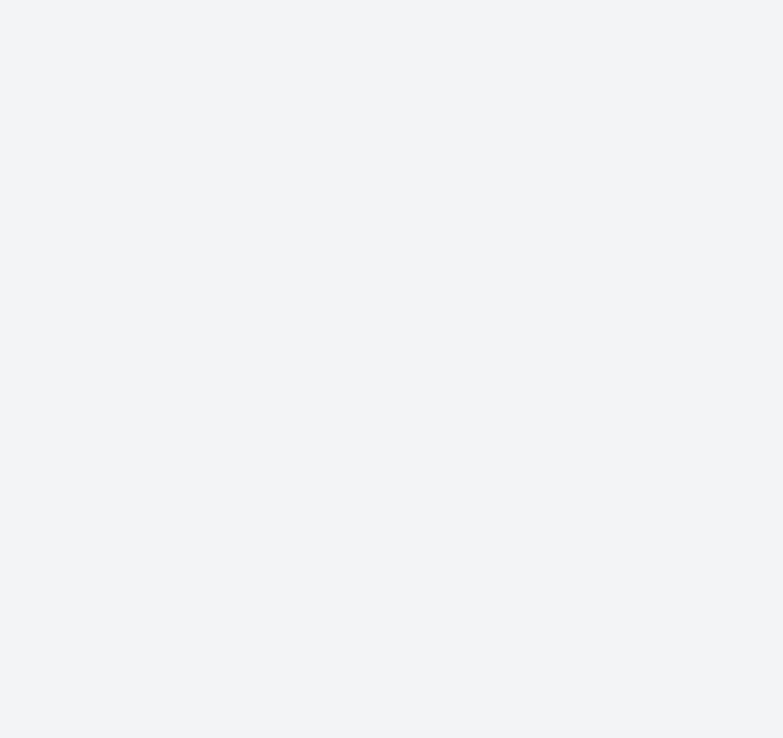
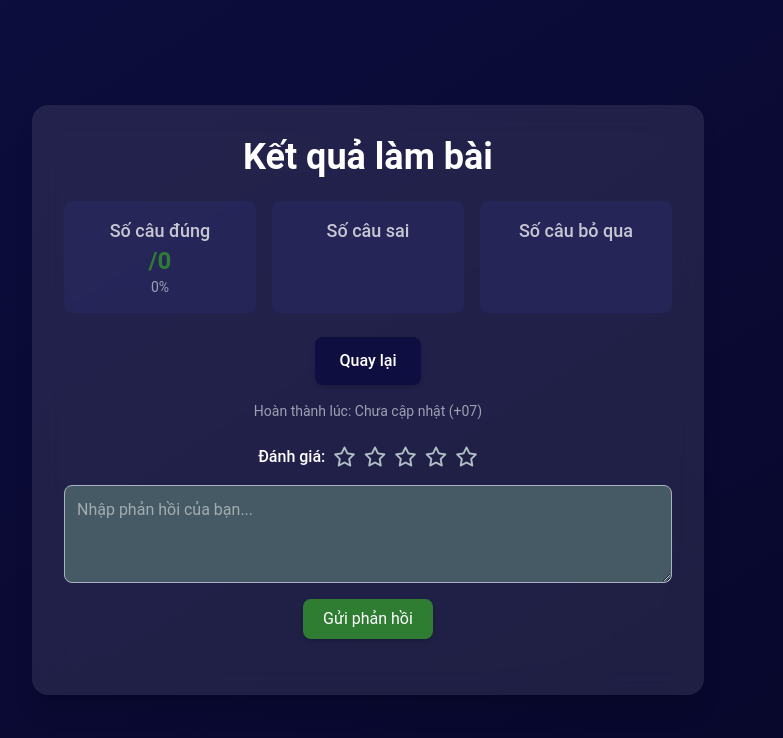
Before and after one commit to trung2004official/FinalProjectFrontEnd, a React (Vite) app: page /quiz/1/result in a window 1280 px wide. Before the commit this address had no page. Shown: the top 738 px of the page, without its empty margins (272-1055 px from the left). Built offline with nearby package versions, Linux system fonts and the light colour scheme.

Commit message:
rating-successful

```diff
--- a/src/App.jsx
+++ b/src/App.jsx
@@ -42,7 +42,7 @@ function App() {
                         <Route path="/quiz" element={<Quiz />} />
                         <Route path="/quiz/:id" element={<QuizDetails />} />
                         <Route path="/quizzes-questions/:quizId" element={<QuizTest />} />
-                        <Route path="/quiz/result" element={<QuizResult />} />
+                        <Route path="/quiz/:quizId/result" element={<QuizResult />} />
                         <Route path="/profile" element={<Profile />} />
                         <Route path="/history" element={<History />} /> {/* Route cho lịch sử làm bài */}
                         <Route path="/history/:id" element={<HistoryDetail />} />
--- a/src/pages/QuizResult.jsx
+++ b/src/pages/QuizResult.jsx
@@ -3,11 +3,17 @@ import React, { useState, useEffect } from 'react';
 import { useParams, Link, useLocation } from 'react-router-dom';
 import { BASE_URL } from '../../services/api';
 import FeedBack from '../components/User/Content/FeedBack.jsx';
+import { Formik, Form, Field } from 'formik';
+import { useUser } from '../contexts/UserContext.jsx';
+import Swal from 'sweetalert2';
 
 const QuizResult = () => {
   const location = useLocation();
   const { correct, wrong, skipped, questions, attemptId } = location.state || {};
   const [resultDetails, setResultDetails] = useState(null);
+  const [userRating, setUserRating] = useState(0);
+  const {quizId} = useParams();
+  const {user} = useUser();
 
   const getResultDetails = async () => {
     try {
@@ -24,10 +30,30 @@ const QuizResult = () => {
     }
   }, [attemptId]);
 
-  // Calculate percentage
   const totalQuestions = questions?.length || 0;
   const correctPercentage = totalQuestions > 0 ? ((correct / totalQuestions) * 100).toFixed(1) : 0;
 
+  const handleSubmitRating = async (values) => {
+    try {
+      await axios.post(`${BASE_URL}/api/ratings/quiz/${quizId}`, {
+        user_id: user.id,
+        star: values.rating,
+        comment: values.comment,
+      });
+      Swal.fire(
+        'Successful',
+        'Bạn đã gửi đánh giá.',
+        'success'
+      )
+    } catch(error) {
+      console.error('Server error: ', error);
+      Swal.fire(
+        'Server error',
+        'Gửi đánh giá thất bại',
+        'error'
+      );
+    }
+  }
   return (
     <div className="min-h-screen bg-gradient-to-br from-CetaceanBlue to-CetaceanBlue-dark text-white flex items-center justify-center p-4 sm:p-6">
       <div className="max-w-2xl w-full bg-PurpleNavy/30 backdrop-blur-lg rounded-2xl shadow-xl p-6 sm:p-8 space-y-6">
@@ -65,49 +91,42 @@ const QuizResult = () => {
         </div>
 
         {/* Đánh giá và phản hồi */}
-        <div className="mt-8">
-          <h3 className="text-xl font-bold mb-4 text-center text-Emerald">Đánh giá & Phản hồi</h3>
-          {/* Form đánh giá */}
-          <form
-            className="flex flex-col items-center gap-4 mb-6"
-            onSubmit={e => {
-              e.preventDefault();
-              // Xử lý gửi đánh giá ở đây (gửi lên server hoặc cập nhật local)
-            }}
+        <Formik
+          initialValues={{rating: 0, comment: ''}}
+          onSubmit={handleSubmitRating}
         >
+          {({ values, setFieldValue }) => (
+              <Form className="flex flex-col items-center gap-4 mb-6">
                 <div className="flex items-center gap-2">
                   <span className="font-medium">Đánh giá:</span>
                   {[1, 2, 3, 4, 5].map(star => (
                     <i
                       key={star}
-                  className={`fa-star ${star <= (resultDetails?.userRating || 0) ? 'fa-solid text-Amber-light' : 'fa-regular text-Grey'} text-xl cursor-pointer transition`}
-                  // onClick={() => ...} // Thêm xử lý chọn rating nếu muốn
+                      className={`fa-star ${star <= (values.rating || 0) ? 'fa-solid text-Amber-light' : 'fa-regular text-Grey'} text-xl cursor-pointer transition`}
+                      onClick={() => {
+                        setFieldValue('rating', star);
+                        setUserRating(star);
+                      }}
                     ></i>
                   ))}
                 </div>
-            <textarea
+                <Field
+                  as="textarea"
+                  name="comment"
                   className="w-full border border-CadetBlue bg-Grey-dark text-white rounded-lg p-3 focus:outline-none focus:ring-2 focus:ring-Emerald transition"
                   rows={3}
                   placeholder="Nhập phản hồi của bạn..."
-              // value={...} // Thêm state nếu muốn
-              // onChange={...}
                 />
                 <button
                   type="submit"
                   className="bg-Emerald text-white px-5 py-2 rounded-lg shadow-md hover:bg-Emerald-dark transition"
+                  disabled={values.rating === 0}
                 >
                   Gửi phản hồi
                 </button>
-          </form>
-          {/* Hiển thị phản hồi mẫu */}
-          <FeedBack
-            username="Nguyễn Văn A"
-            avatar="https://i.pravatar.cc/100"
-            date="2025-06-28 14:00"
-            rating={5}
-            text="Bài quiz rất hay, giúp tôi ôn tập hiệu quả!"
-          />
-        </div>
+              </Form>
+            )}
+        </Formik>
       </div>
     </div>
   );
--- a/src/pages/QuizTest.jsx
+++ b/src/pages/QuizTest.jsx
@@ -110,7 +110,7 @@ const QuizTest = () => {
             //     icon: 'success',
             //     confirmButtonColor: '#2E7D32', // Emerald
             // }).then(() => {
-                navigate('/quiz/result', {
+                navigate(`/quiz/${quizId}/result`, {
                     state: { correct, wrong, skipped, questions, quizId, attemptId },
                 })
             // });
```
Lines whose indentation alone changed are shown as unchanged.
